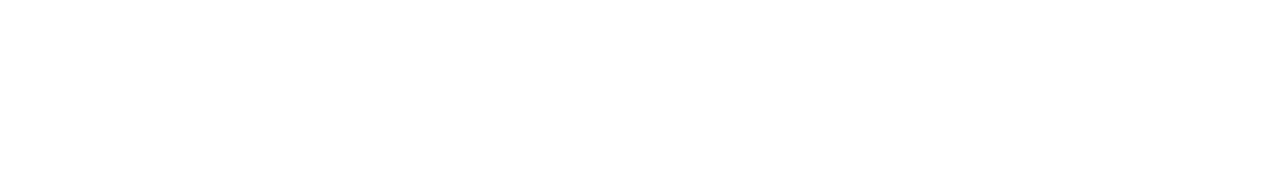
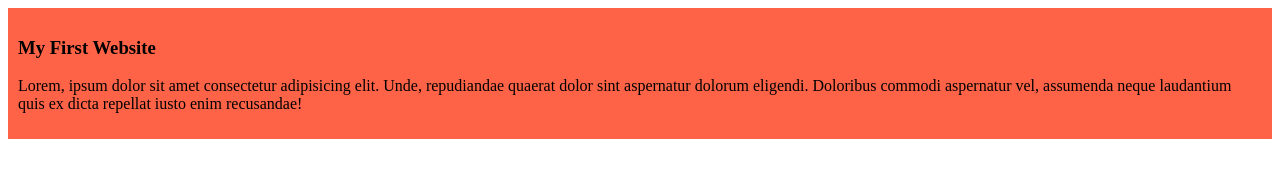
Before and after one commit to mi-rabby/my-simple-website, a plain HTML site: page index.html in a window 1280 px wide. Drawn offline with Linux system fonts and the light colour scheme.

Commit message:
added the first blog

```diff
--- a/index.html
+++ b/index.html
@@ -4,8 +4,14 @@
     <meta charset="UTF-8">
     <meta name="viewport" content="width=device-width, initial-scale=1.0">
     <title>My simple Website</title>
+    <link rel="stylesheet" href="styles/blog.css">
 </head>
 <body>
-
+    <div>
+        <h3>My First Website</h3>
+        <p>
+            Lorem, ipsum dolor sit amet consectetur adipisicing elit. Unde, repudiandae quaerat dolor sint aspernatur dolorum eligendi. Doloribus commodi aspernatur vel, assumenda neque laudantium quis ex dicta repellat iusto enim recusandae!
+        </p>
+    </div>
 </body>
 </html>
--- /dev/null
+++ b/styles/blog.css
@@ -0,0 +1,4 @@
+div{
+    background-color: tomato;
+    padding: 10px;
+}
```
